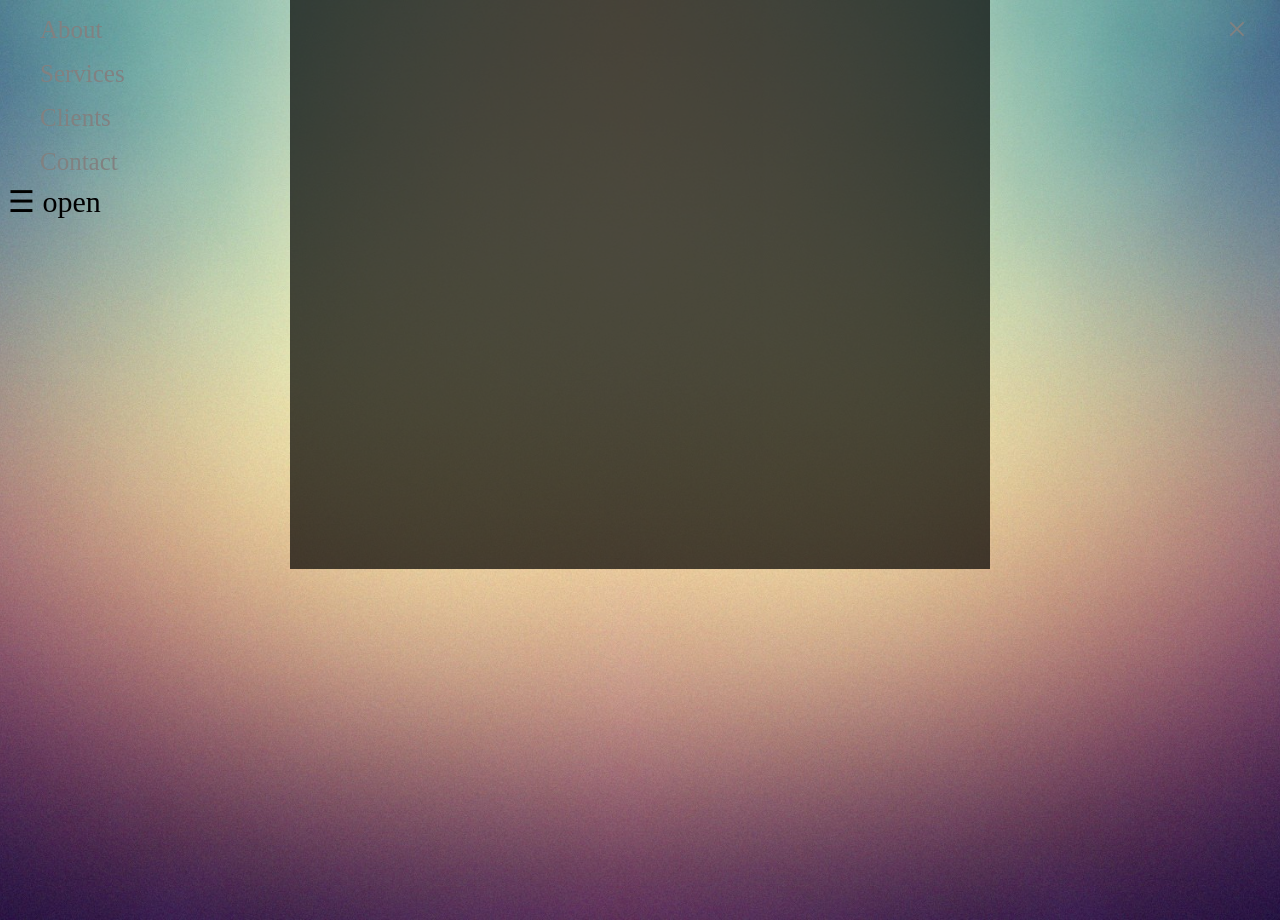
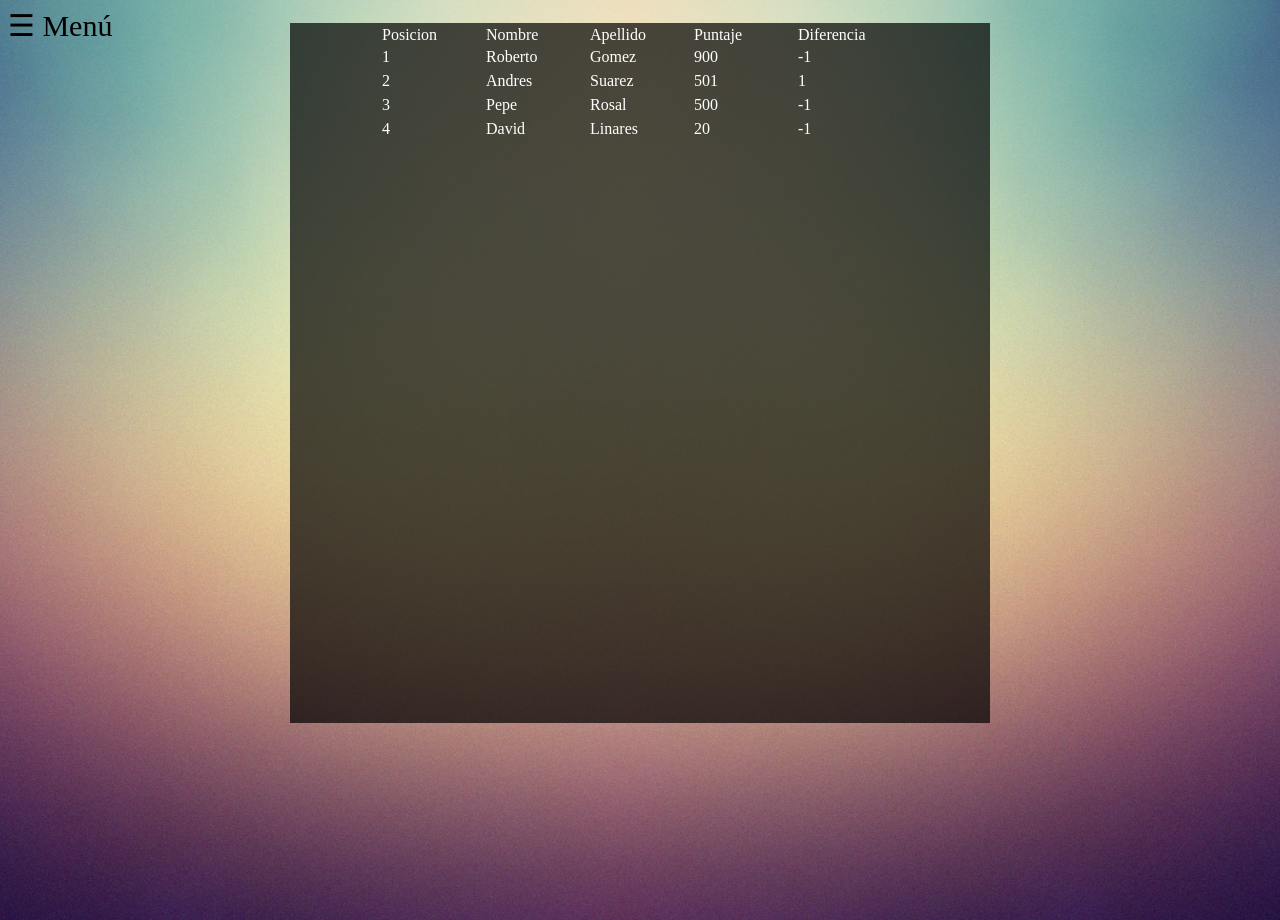
Before and after one commit to MrRobot100/app-leaderboard, a Django app: page / in a window 1280 px wide. Run offline with Django 3.2, Linux system fonts and the light colour scheme; data comes from the database, SQL or seed files in the repository; both versions use the stored data as it was after the commit.

Commit message:
Sidebar modificada

```diff
--- a/leaders/templates/inicio.html
+++ b/leaders/templates/inicio.html
@@ -2,9 +2,8 @@
 <html>
 <head>
 {% load static %}
-<meta name="viewport" content="width=device-width, initial-scale=1">
-<style>
-sidenav {
+<style type="text/css">
+#sidenav{
     height: 100%;
     width: 0;
     position: fixed;
@@ -43,7 +42,7 @@ sidenav {
     background-color:rgba(0, 0, 0, 0.7);
     position:relative;
     margin-left:-350px; /* half of width */
-    margin-top:-350px;  /* half of height */
+    margin-top:-20px;  /* half of height */
     top:50%;
     left:50%;
 }
@@ -57,23 +56,17 @@ body{
   background-color: white;
 }
 
-@media screen and (max-height: 450px) {
-  .sidenav {padding-top: 15px;}
-  .sidenav a {font-size: 18px;}
-}
 </style>
 </head>
 <body>
-
-<div id="mySidenav" class="sidenav">
-  <a href="javascript:void(0)" class="closebtn" onclick="closeNav()">&times;</a>
-  <a href="#">About</a>
-  <a href="#">Services</a>
-  <a href="#">Clients</a>
-  <a href="#">Contact</a>
-</div>
-<span style="font-size:30px;cursor:pointer" onclick="openNav()">&#9776; open</span>
-
+  <div id="sidenav" style="color:white;">
+    <a href="javascript:void(0)" class="closebtn" onclick="closeNav()">&times;</a>
+    <a href="#">About</a><br>
+    <a href="#">Services</a><br>
+    <a href="#">Clients</a><br>
+    <a href="#">Contact</a><br>
+  </div>
+  <span style="font-size:30px;cursor:pointer" onclick="openNav()">&#9776; Menú</span>
 
   <div id="main">
   <table align="center">
@@ -96,18 +89,20 @@ body{
     <tr>
   {% endfor %}
 
+
   </table>
   </div>
 </body>
 
 <script>
 function openNav(){
-    document.getElementById("mySidenav").style.width = "250px";
+    document.getElementById("sidenav").style.width = "250px";
 }
 
 function closeNav(){
-    document.getElementById("mySidenav").style.width = "0";
+    document.getElementById("sidenav").style.width = "0";
 }
+
 </script>
 
 </html>
```
Also changed, not shown: db.sqlite3.
